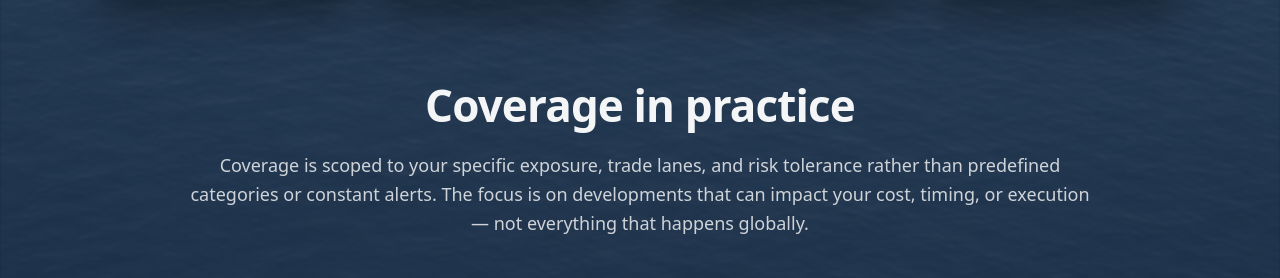
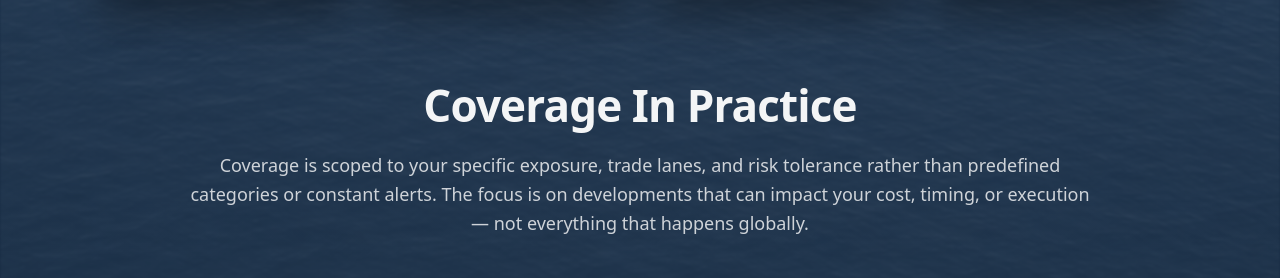
Before and after one commit to importrisk/import-risk-intelligence-site, a Jekyll site: the page built from method.html, in a window 1280 px wide. Shown: the part 807-1085 px from the top of the page. Built offline with Jekyll 4.4.1, drawn with Linux system fonts in a browser that asks for light colours.

Commit message:
Update method.html

```diff
--- a/method.html
+++ b/method.html
@@ -200,7 +200,7 @@ css: /method.css?v=100
       <div class="container">
 
         <header class="mp-head">
-          <h2 class="mp-title">Coverage in practice</h2>
+          <h2 class="mp-title">Coverage In Practice</h2>
           <p class="mp-lead">
             Coverage is scoped to your specific exposure, trade lanes, and risk tolerance rather than predefined
             categories or constant alerts. The focus is on developments that can impact your cost,
@@ -252,7 +252,7 @@ css: /method.css?v=100
 </div>
 
         <!-- COMMON QUESTIONS -->
-        <section class="mp-faq" aria-label="Common questions">
+        <section class="mp-faq" aria-label="Common Questions">
           <h3 class="mp-faq-title">Common questions</h3>
 
           <div class="mp-faq-grid" role="list">
```
